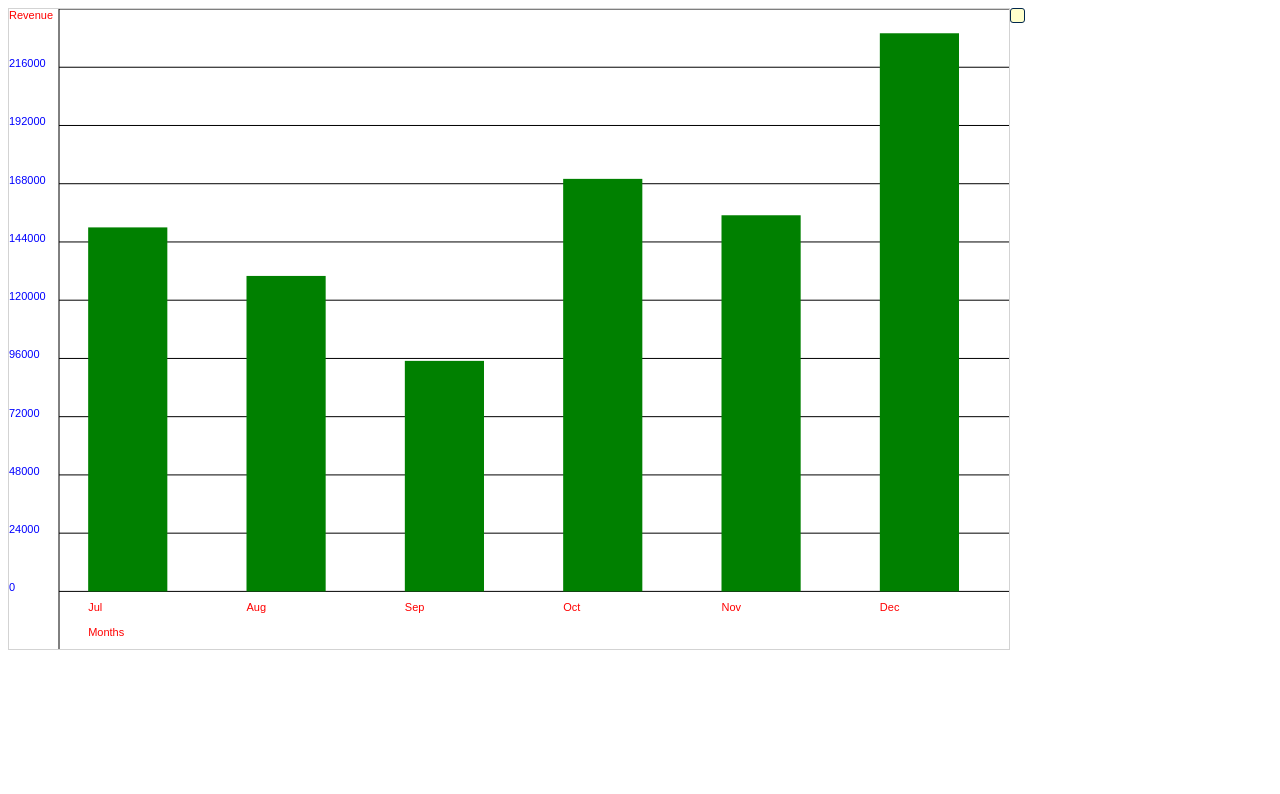
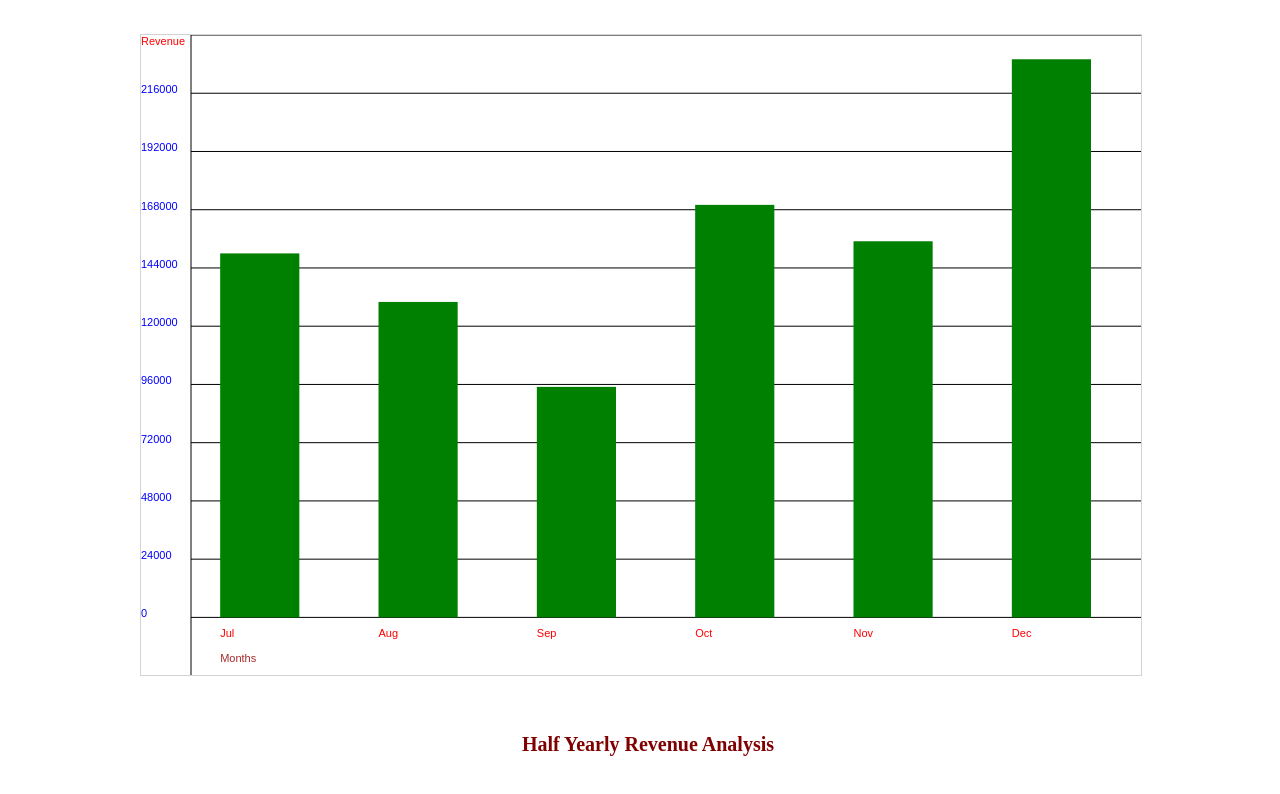
Before and after one commit to rahuldutta2013/HTML-5-Graph, a website: page index.html in a window 1280 px wide. Drawn offline with nearby package versions, Linux system fonts and the light colour scheme.

Commit message:
axis.js modified and final touch-up

```diff
--- a/css/canvas.css
+++ b/css/canvas.css
@@ -1,5 +1,6 @@
 #myCanvas{
         border:1px solid #d3d3d3;
+        margin-top: 2%;
 }
 .tooltip{
         position: absolute;
@@ -12,4 +13,18 @@
         border-radius: 3px;
         max-width: 11em;
         text-align: center;
+        display: none;
 }
+.caption{
+        text-align: center;
+        position: absolute;
+        width: 100%;
+        bottom: 3%;
+        font-weight: bold;
+        font-size: 20px;
+        color: maroon;
+}
+.position{
+        position: absolute;
+        left: 50%;
+}
--- a/index.html
+++ b/index.html
@@ -1,16 +1,18 @@
 <!DOCTYPE html>
 <html>
-    <head>
-        <link rel="stylesheet" href="css/canvas.css">
-        <title>HTML 5 chart</title>
-     </head>
+<head>
+    <link rel="stylesheet" href="css/canvas.css">
+    <title>HTML 5 chart</title>
+</head>
+
 <body>
-    <canvas id="myCanvas" ></canvas>
-     <span class="tooltip"></span>
-     <span class="caption"></span>
-    <script src="https://ajax.googleapis.com/ajax/libs/jquery/3.1.1/jquery.min.js"></script>
+    <canvas id="myCanvas" class="position"></canvas>
+    <p class="caption"></p>
+    <span class="tooltip"></span>
+    <script src="node_modules/jquery/dist/jquery.min.js"></script>
     <script src="js/parserManager.js"></script>
     <script src="js/chartManager.js"></script>
+    <script src="js/graphCaption.js"></script>
     <script src="js/chart.js"></script>
     <script src="js/rectangle.js"></script>
     <script src="js/coloumnChart.js"></script>
--- a/js/axis.js
+++ b/js/axis.js
@@ -2,7 +2,7 @@ function Axis() {
     var myText = new GraphText();//creating the object of Text class
     var drawMyLine = new Line(); //creating the object of Line class
 
-    function calXAxis(totData, canvasHeight, canvasWidth) {
+    var calXAxis = function (totData, canvasHeight, canvasWidth) {
         var gapInXAxix,
             xOrdinate = 0,
             widthOfBar,
@@ -12,28 +12,48 @@ function Axis() {
             rightGap = (canvasWidth * 5) / 100,
             gapPlusWidthOfBar = ((canvasWidth - rightGap) / noOfBar);
         gapInXAxix = x = widthOfBar = gapPlusWidthOfBar / 2;
-
-        myText.fillText(xOrdinate + x, canvasHeight - ((canvasHeight * 2) / 100), 'Months', color);
+        var arr = [];
+        var xAxisName = {};
+        xAxisName.x = xOrdinate + x;
+        xAxisName.y = canvasHeight - ((canvasHeight * 2) / 100);
+        xAxisName.label = 'Months';
+        xAxisName.color = 'brown';
+        arr.push(xAxisName);
         for (var p = 0; p < totData.data.length; p++) {
-            myText.fillText(xOrdinate + x, canvasHeight - ((canvasHeight * 6) / 100), totData.data[p].label, color); //writing the value in x-Axis
+            var text = {}, line = {}, obj = {};
+            text.x = xOrdinate + x;
+            text.y = canvasHeight - ((canvasHeight * 6) / 100);
+            text.label = totData.data[p].label;
+            text.color = color;
+            arr.push(text);
             xOrdinate = xOrdinate + gapInXAxix + x;
         }
+        return arr; //returning co-ordinates of x-axis
     }
 
-    function calYAxis(canvasHeight, canvasWidth, totData) {
+    var calYAxis = function (canvasHeight, canvasWidth, totData) {
         var val,
             x1 = (canvasWidth * 5) / 100,
             y1 = 0,
             x2 = (canvasWidth * 5) / 100,
             y2 = canvasHeight,
             color = 'red';
-
-        drawMyLine.drawLine(x1, y1, x2, y2);
-        myText.fillText(0, y1 + 10, totData.chart.yaxisname, color);
-
+        var text = {}, line = {}, obj = {}, arr = [];
+        text.x = 0;
+        text.y = y1 + 10;
+        text.label = totData.chart.yaxisname;
+        text.color = color;
+        line.x1 = x1;
+        line.y1 = y1;
+        line.x2 = x2;
+        line.y2 = y2;
+        obj.line = line;
+        obj.text = text;
+        arr.push(obj);
+        return arr; //returning co-ordinates of y-axis
     }
 
-    function calTrainLines(totData, canvasHeight, canvasWidth) {
+    var calTrendLines = function (totData, canvasHeight, canvasWidth) {
         var arrOfValue = [],
             graphHeight = (canvasHeight * 91) / 100;
         for (var i = 0; i < totData.data.length; i++) { //getting the value x or y for creating axis
@@ -63,29 +83,52 @@ function Axis() {
         }
         var gap = (maxVal - (minVal)) / 10;
         var x1 = (canvasWidth * 5) / 100;
+        var color = 'blue',
+            arr = [];
+        for (var j = 0; j <= 10; j++) {
+            var line = {}, text = {}, obj = {};
 
-        //creating trainlines
-        var color = 'blue';
-        for (var j = 0; j <= 10; j++) {
-            drawMyLine.drawLine(x1, yaxis, canvasWidth, yaxis);
-            myText.fillText(0, yaxis, maxVal, color);
+            line.x1 = x1;
+            line.y1 = yaxis;
+            line.x2 = canvasWidth;
+            line.y2 = yaxis;
+            text.x = 0;
+            text.y = yaxis;
+            text.label = maxVal;
+            text.color = color;
+            obj.trendLine = line;
+            obj.trendText = text;
+            arr.push(obj);
             maxVal = maxVal - gap;
             yaxis = yaxis + gapInYaxis;
         }
+        return arr; //returning the co-ordinates of trendlins
     }
 
     this.createAxis = function (canvasHeight, canvasWidth, totData) {
         if (totData.chart.xAxis === 'true') {
-            calXAxis(totData, canvasHeight, canvasWidth);
+            var xAxis = calXAxis(totData, canvasHeight, canvasWidth);
+            for (var i = 0; i < xAxis.length; i++) {
+                myText.fillText(xAxis[i].x, xAxis[i].y, xAxis[i].label, xAxis[i].color); //creating x-axis
+            }
         }
 
         if (totData.chart.yAxis === 'true') {
-            calYAxis(canvasHeight, canvasWidth, totData);
+            var yAxis = calYAxis(canvasHeight, canvasWidth, totData);
+            //creating y-axis
+            for (var i = 0; i < yAxis.length; i++) {
+                myText.fillText(yAxis[i].text.x, yAxis[i].text.y, yAxis[i].text.label, yAxis[i].text.color);
+                drawMyLine.drawLine(yAxis[i].line.x1, yAxis[i].line.y1, yAxis[i].line.x2, yAxis[i].line.y2);
+            }
         }
 
-        if (totData.chart.trainLine === 'true') {
-            calTrainLines(totData, canvasHeight, canvasWidth);
+        if (totData.chart.trendLine === 'true') {
+            var trendlineArr = calTrendLines(totData, canvasHeight, canvasWidth);
+            // creating trendlins
+            for (var i = 0; i < trendlineArr.length; i++) {
+                myText.fillText(trendlineArr[i].trendText.x, trendlineArr[i].trendText.y, trendlineArr[i].trendText.label, trendlineArr[i].trendText.color); //writing the value in x-Axis
+                drawMyLine.drawLine(trendlineArr[i].trendLine.x1, trendlineArr[i].trendLine.y1, trendlineArr[i].trendLine.x2, trendlineArr[i].trendLine.y2);
+            }
         }
     }
-
 }
--- a/js/chartManager.js
+++ b/js/chartManager.js
@@ -1,6 +1,6 @@
 var canvas = document.getElementById('myCanvas'),
     ctx = canvas.getContext('2d'),
-    caption = document.querySelector('.caption');
+    caption = $('.caption');
 
 //function to call Axis class and chart class, provied respective data
 var chartManager = function (dataArr, canvasHeight, canvasWidth) {
@@ -13,5 +13,6 @@ var chartManager = function (dataArr, canvasHeight, canvasWidth) {
     var type = 'coloumnChart';
     var myChart = new Chart(type, dataArr, canvasWidth, canvasHeight);
 
-// var createMyCaption = createCaption(dataArr,canvasHeight,canvasWidth,caption);
+    // creating the caption of the chart
+    var createMyCaption = createCaption(dataArr, canvasHeight, canvasWidth, caption);
 }
--- a/js/graphCaption.js
+++ b/js/graphCaption.js
@@ -1,3 +1,3 @@
 function createCaption(totdata,canvasHeight,canvasWidth,place){
-
+    place.text(totdata.chart.caption);
 }
--- a/js/main.js
+++ b/js/main.js
@@ -24,7 +24,8 @@ function CanvasResponsive(canvasId) {
         canvasHeight = (window.innerHeight * 80) / 100;
         canvasId.setAttribute("width", canvasWidth);  //setting responsive width to canvas
         canvasId.setAttribute("height", canvasHeight);//setting responsive height to canvas
-
+        var halfOfWidth = canvasWidth/2;
+        canvasId.style.marginLeft = -halfOfWidth+'px';
         myChartManager = new chartManager(myParserManager.myData, canvasHeight, canvasWidth); //calling chart manager to create chart
 
     })
--- a/js/revenue.json
+++ b/js/revenue.json
@@ -2,7 +2,7 @@
     "chart": {
         "caption": "Half Yearly Revenue Analysis",
         "yaxisname": "Revenue",
-        "trainLine":"true",
+        "trendLine":"true",
         "xAxis" : "true",
         "yAxis" : "true"
 
--- a/js/tooltip.js
+++ b/js/tooltip.js
@@ -25,7 +25,7 @@ function handleMouseMove(e, dots, dataArr) {
     }
     if (hit) {
         tooltip.text(dataArr[index]);
-        tooltip.css({ "position": "absolute", "top": mouseY - 60, "left": mouseX - 60, "display": "block" });
+        tooltip.css({"top": mouseY, "left": mouseX, "display": "block" });
     } else {
         tooltip.empty().css("display", "none");
     }
```
Also changed, not shown: js/chart.js (+5 -4 lines), package.json (added, +22 -0 lines).
